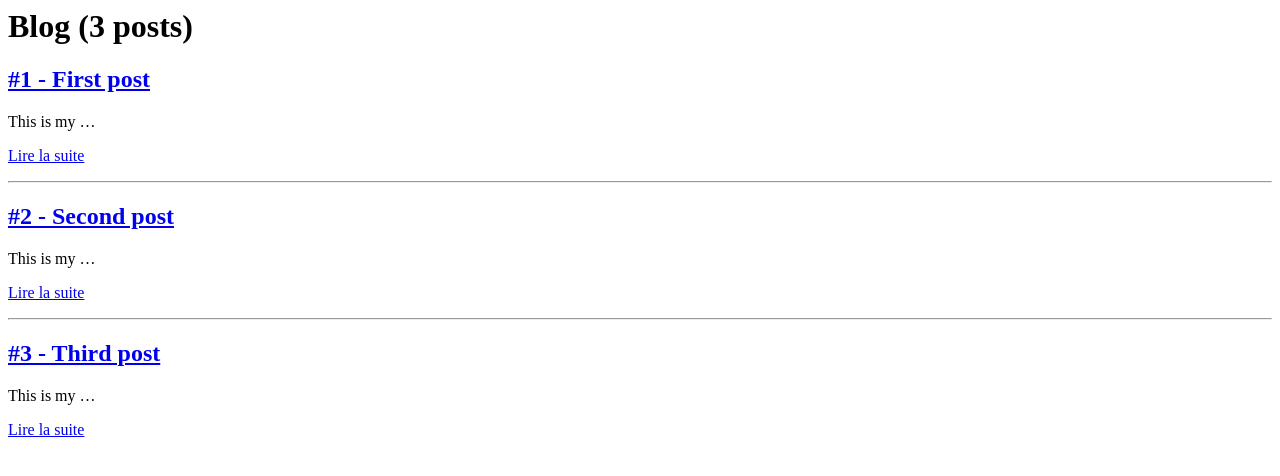
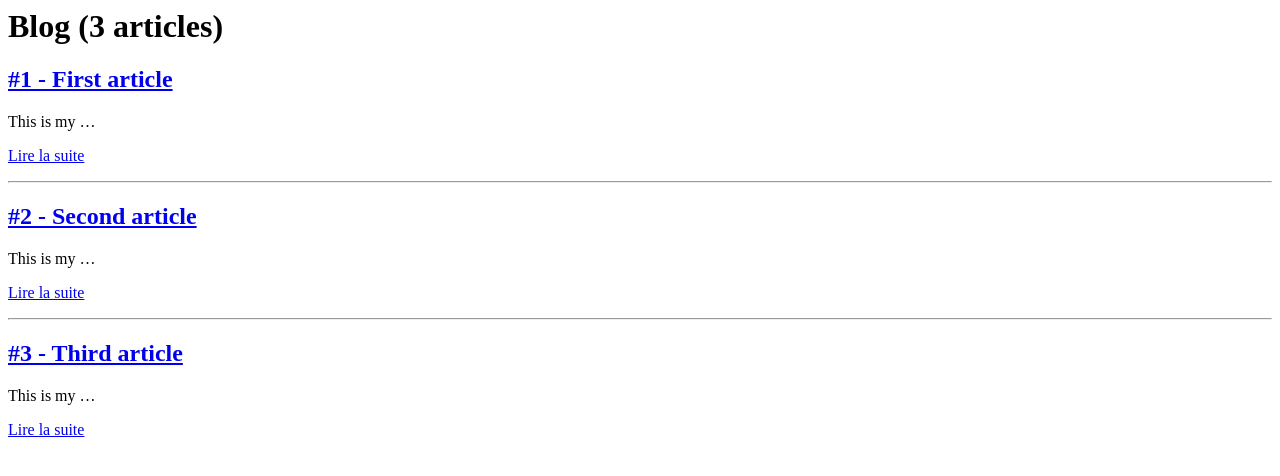
Before and after one commit to sego92/blog_project, a Django app: page /articles/ in a window 1280 px wide. Shown: the top 476 px of the page. Run offline with Django 3.2, Linux system fonts and the light colour scheme.

Commit message:
urls created for articles

```diff
--- /dev/null
+++ b/articles/templates/articles/detail.html
@@ -0,0 +1 @@
+<h1>Article #{{id}}</h1>
--- a/articles/templates/articles/index.html
+++ b/articles/templates/articles/index.html
@@ -1,12 +1,12 @@
-<h1>Blog ({{posts | length}} posts) </h1>
+<h1>Blog ({{articles | length}} articles) </h1>
 
-{% for post in posts %}
+{% for article in articles %}
     <!--affiche les articles avec leurs id, titre et contenant.-->
     <article>
-        <h2><a href="/articles/posts/{{post.id}} ">#{{post.id}} - {{post.title}}</a></h2>
-        <p>{{post.body|truncatewords:3}}</p>
+        <h2><a href="/articles/articles/{{article.id}} ">#{{article.id}} - {{article.title}}</a></h2>
+        <p>{{article.body|truncatewords:3}}</p>
 
-        <p><a href="/articles/posts/{{post.id}}">Lire la suite</a></p>
+        <p><a href="/articles/articles/{{article.id}}">Lire la suite</a></p>
     </article>
     <!--trace un trai entre les articles-->
     {% if not forloop.last %}
@@ -14,5 +14,5 @@
     {% endif %}
     <!--affiche le message si aucun article c.à.d si list posts vide.-->
     {% empty %}
-        <p>Sorry, no posts available.</p>
+        <p>Sorry, no articles available.</p>
 {% endfor %}
--- a/articles/urls.py
+++ b/articles/urls.py
@@ -4,4 +4,5 @@ from . import views
 
 urlpatterns = [
     url(r'^$', views.index),
+    url(r'^articles/(?P<id>[0-9]+)$', views.detail),
 ]
--- a/articles/views.py
+++ b/articles/views.py
@@ -2,9 +2,12 @@ from django.shortcuts import render
 
 # Create your views here.
 def index(request):
-    posts = [
-        {'id': 1, 'title': 'First post', 'body': 'This is my first post'},
-        {'id': 2, 'title': 'Second post', 'body': 'This is my second post'},
-        {'id': 3, 'title': 'Third post', 'body': 'This is my third post'},
+    articles = [
+        {'id': 1, 'title': 'First article', 'body': 'This is my first article'},
+        {'id': 2, 'title': 'Second article', 'body': 'This is my second article'},
+        {'id': 3, 'title': 'Third article', 'body': 'This is my third article'},
     ]
-    return render(request, 'articles/index.html', {'posts': posts})
+    return render(request, 'articles/index.html', {'articles': articles})
+
+def detail(request, id):
+    return render(request, 'articles/detail.html', {'id': id})
```
